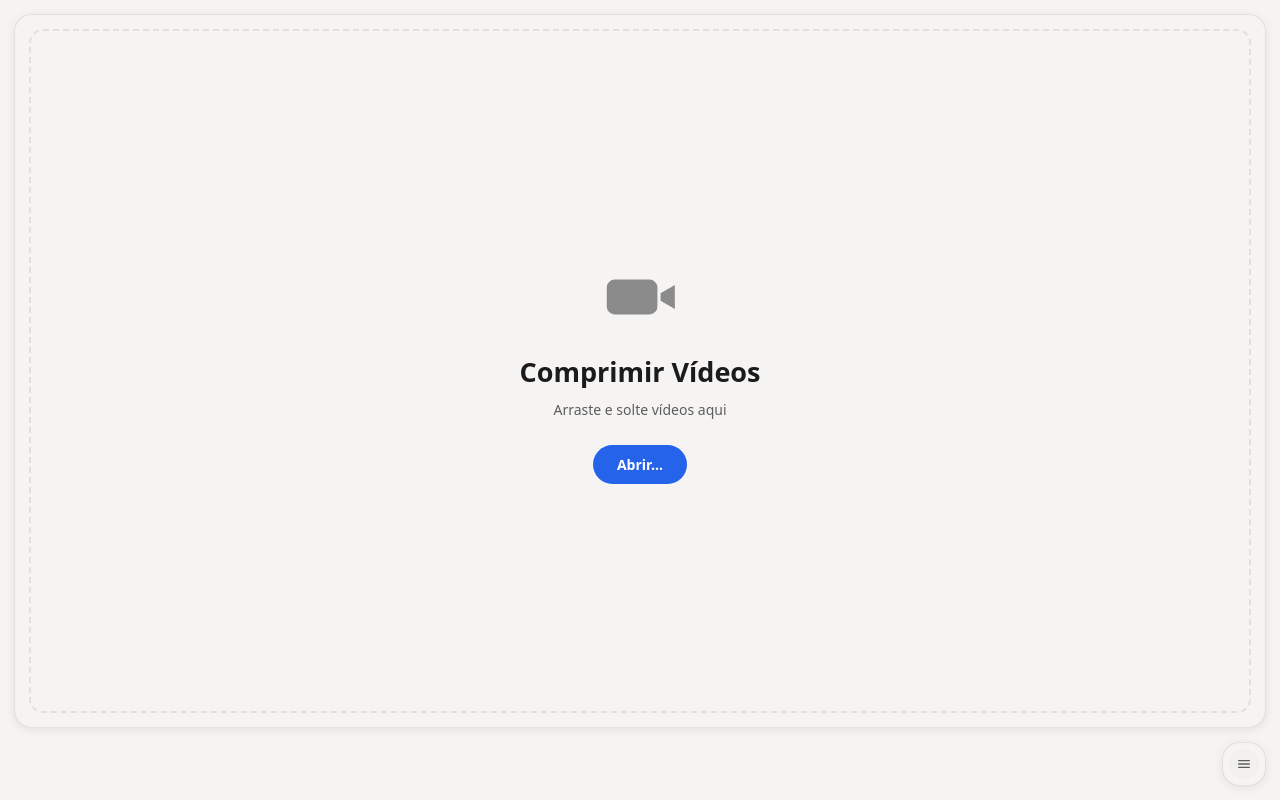
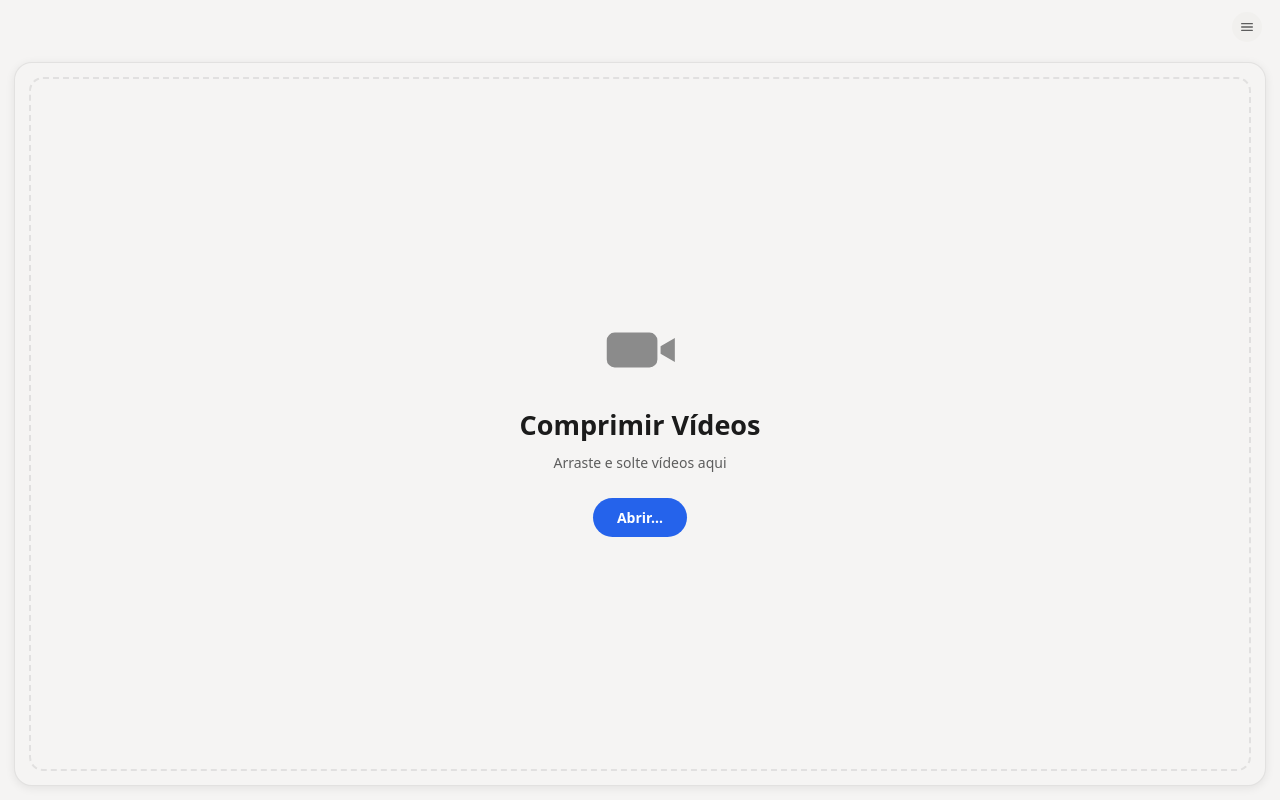
Before and after one commit to fabianoflorentino/vidctl, a Svelte app in the folder frontend/: page / in a window 1280 px wide. Built offline with nearby package versions, Linux system fonts and the light colour scheme.

Commit message:
fix(ui): devolve o botão de opções ao canto superior direito

```diff
--- a/frontend/src/App.svelte
+++ b/frontend/src/App.svelte
@@ -1338,6 +1338,14 @@ import RadioCardGroup from './lib/RadioCardGroup.svelte'
 
 <div class="drop-overlay" class:show={dragging} aria-hidden="true"></div>
 
+<header class="topbar">
+  <button class="icon-btn" onclick={() => (prefsOpen = true)} aria-label={t('topbar.prefs')} title={t('topbar.prefs')}>
+    <svg width="16" height="16" viewBox="0 0 24 24" fill="none" stroke="currentColor" stroke-width="2" stroke-linecap="round" aria-hidden="true">
+      <path d="M4 7h16M4 12h16M4 17h16" />
+    </svg>
+  </button>
+</header>
+
 {#if !ffmpegOk}
   <div class="banner">
     <p>{ffmpegMsg || t('banner.msg')}</p>
@@ -1769,16 +1777,6 @@ import RadioCardGroup from './lib/RadioCardGroup.svelte'
   </div>
 {/if}
 
-<div class="dockbar">
-  <div class="dock">
-    <button class="icon-btn" onclick={() => (prefsOpen = true)} aria-label={t('topbar.prefs')} title={t('topbar.prefs')}>
-      <svg width="16" height="16" viewBox="0 0 24 24" fill="none" stroke="currentColor" stroke-width="2" stroke-linecap="round" aria-hidden="true">
-        <path d="M4 7h16M4 12h16M4 17h16" />
-      </svg>
-    </button>
-  </div>
-</div>
-
 {#if presetEditOpen}
   <PresetModal
     preset={editingPreset}
--- a/frontend/src/style.css
+++ b/frontend/src/style.css
@@ -201,22 +201,12 @@ button {
   font-family: var(--mono);
 }
 
-/* dock (menu de opções, canto inferior direito; em fluxo, sem sobrepor) */
-.dockbar {
+/* topbar (menu de opções no canto superior direito) */
+.topbar {
   flex: none;
   display: flex;
   justify-content: flex-end;
-  padding: 0 14px 14px;
-}
-
-.dock {
-  display: flex;
-  align-items: center;
-  padding: 6px;
-  background: var(--window);
-  border: 1px solid var(--border);
-  border-radius: 18px;
-  box-shadow: var(--panel-shadow);
+  padding: 12px 18px 6px;
 }
 
 .sources-head {
```
